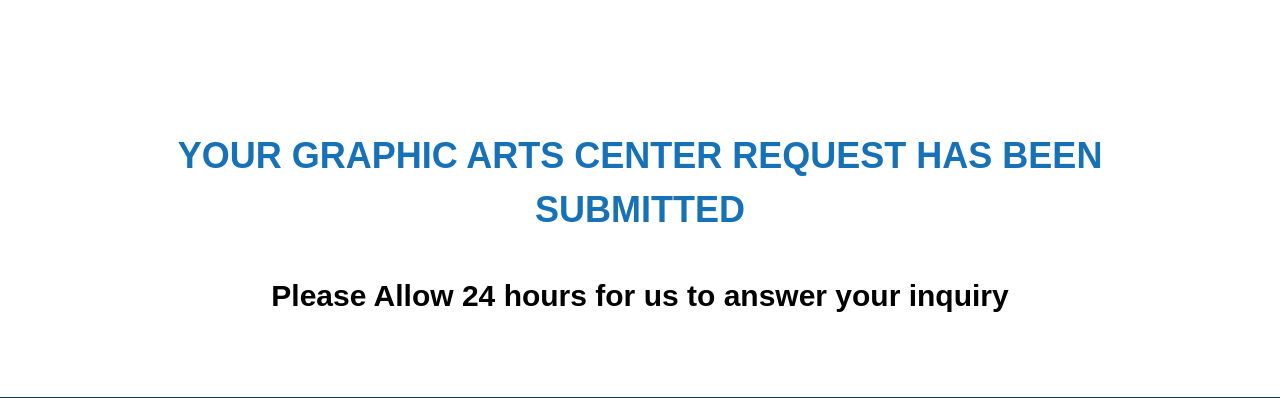
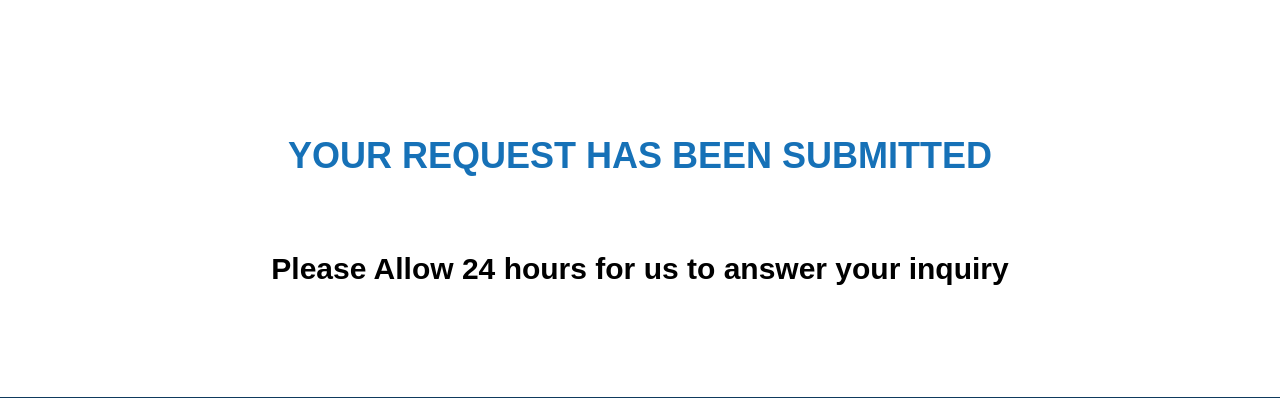
Before and after one commit to bryansiegel/ccsd-directory-java, a Spring app: page /public/forms/thank-you in a window 1280 px wide. Shown: the part 99-497 px from the top of the page. Run offline with Thymeleaf, Linux system fonts and the light colour scheme; the template is opened without the code that fills it, so the values that code supplies are empty; some of the project's set-up classes (security, data sources, template engines, error pages and the like) are left out, and stand-ins take their place; database files in the repository are not loaded; some libraries are stand-ins or nearby versions.

Commit message:
minor refactor

```diff
--- a/src/main/resources/templates/public/forms/thank-you.html
+++ b/src/main/resources/templates/public/forms/thank-you.html
@@ -10,7 +10,7 @@
     <div class="container">
         <div class="row " style="min-height:400px;">
 
-            <h1 class="text-center page-section-heading text-center text-uppercase" style="margin-top:180px;">Your Graphic Arts Center Request Has Been Submitted</h1>
+            <h1 class="text-center page-section-heading text-center text-uppercase" style="margin-top:180px;">Your Request Has Been Submitted</h1>
             <h2 class="text-center" style="color:black !important;">Please Allow 24 hours for us to answer your inquiry</h2>
         </div>
     </div>
```
